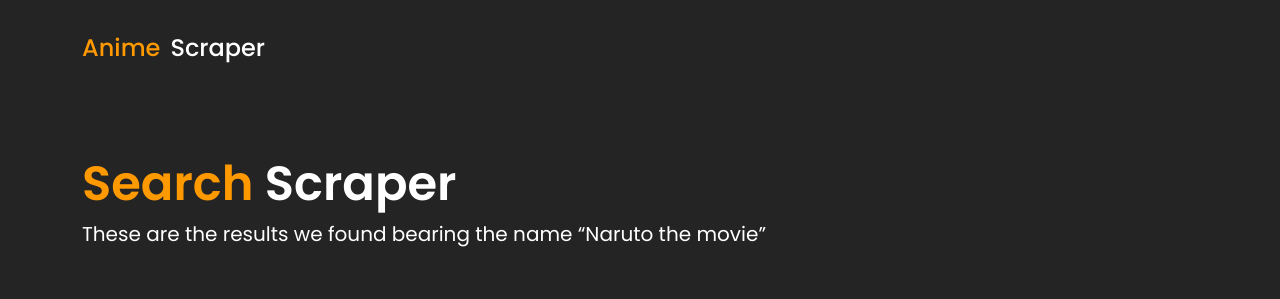
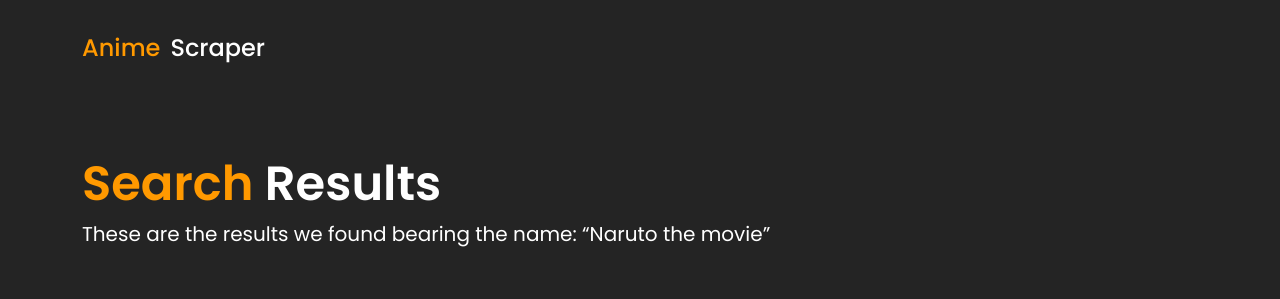
Before and after one commit to aybruhm/anime-scraper-react, a React (Create React App) app: page /results in a window 1280 px wide. Shown: the top 299 px of the page. Built offline with nearby package versions, Linux system fonts and the light colour scheme.

Commit message:
Update SearchResults component

```diff
--- a/src/components/results/SearchResults.jsx
+++ b/src/components/results/SearchResults.jsx
@@ -25,9 +25,9 @@
                 <div className="results container">
                     <div className="results__head">
                         <h2 className="result__title">
-                            Search <span className="anime__scraper">Scraper</span>
+                            Search <span className="anime__scraper">Results</span>
                         </h2>
-                        <p className="h5">These are the results we found bearing the name “Naruto the movie”</p>
+                        <p className="h5">These are the results we found bearing the name: “Naruto the movie”</p>
                     </div>
 
                     <div className="results__row row">
```
